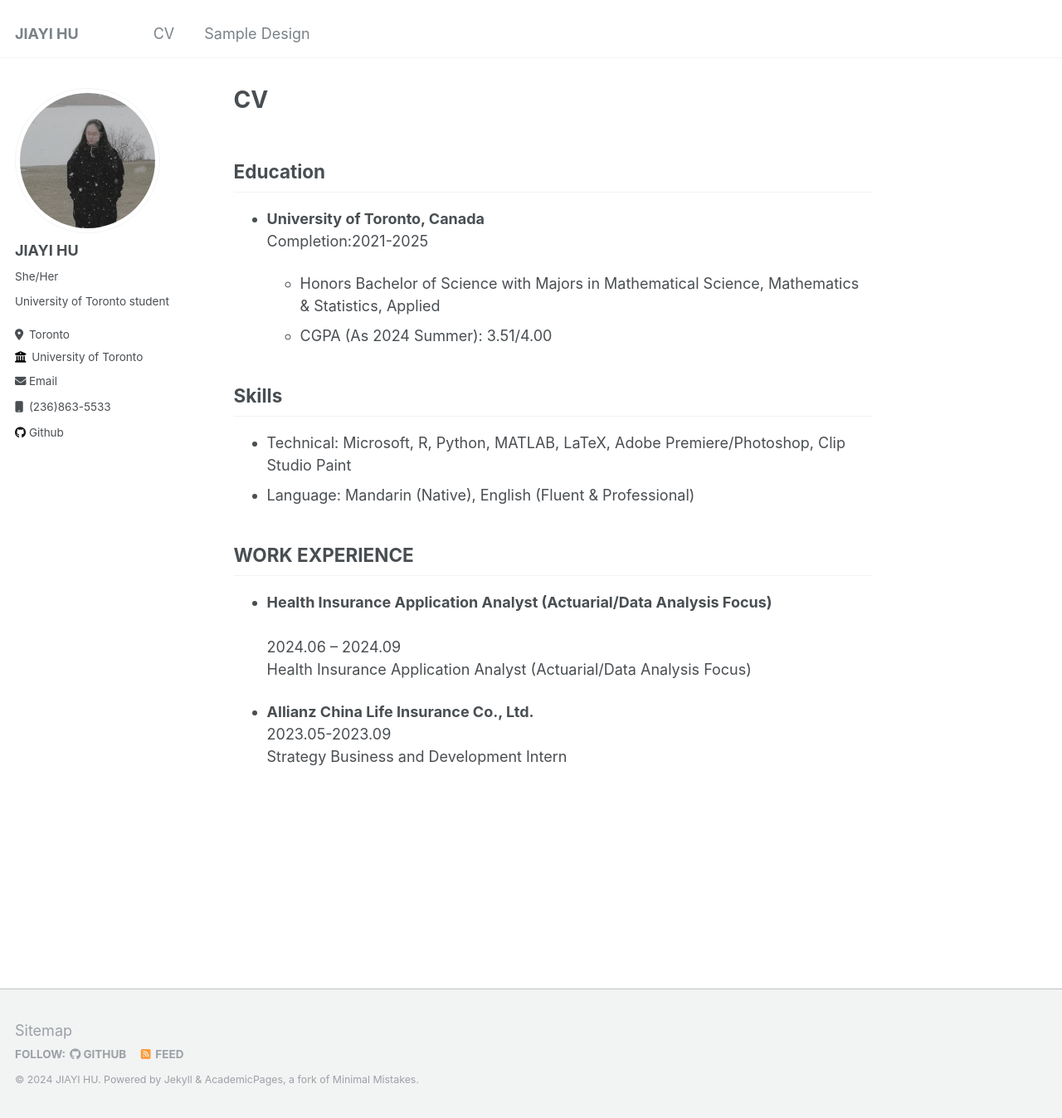
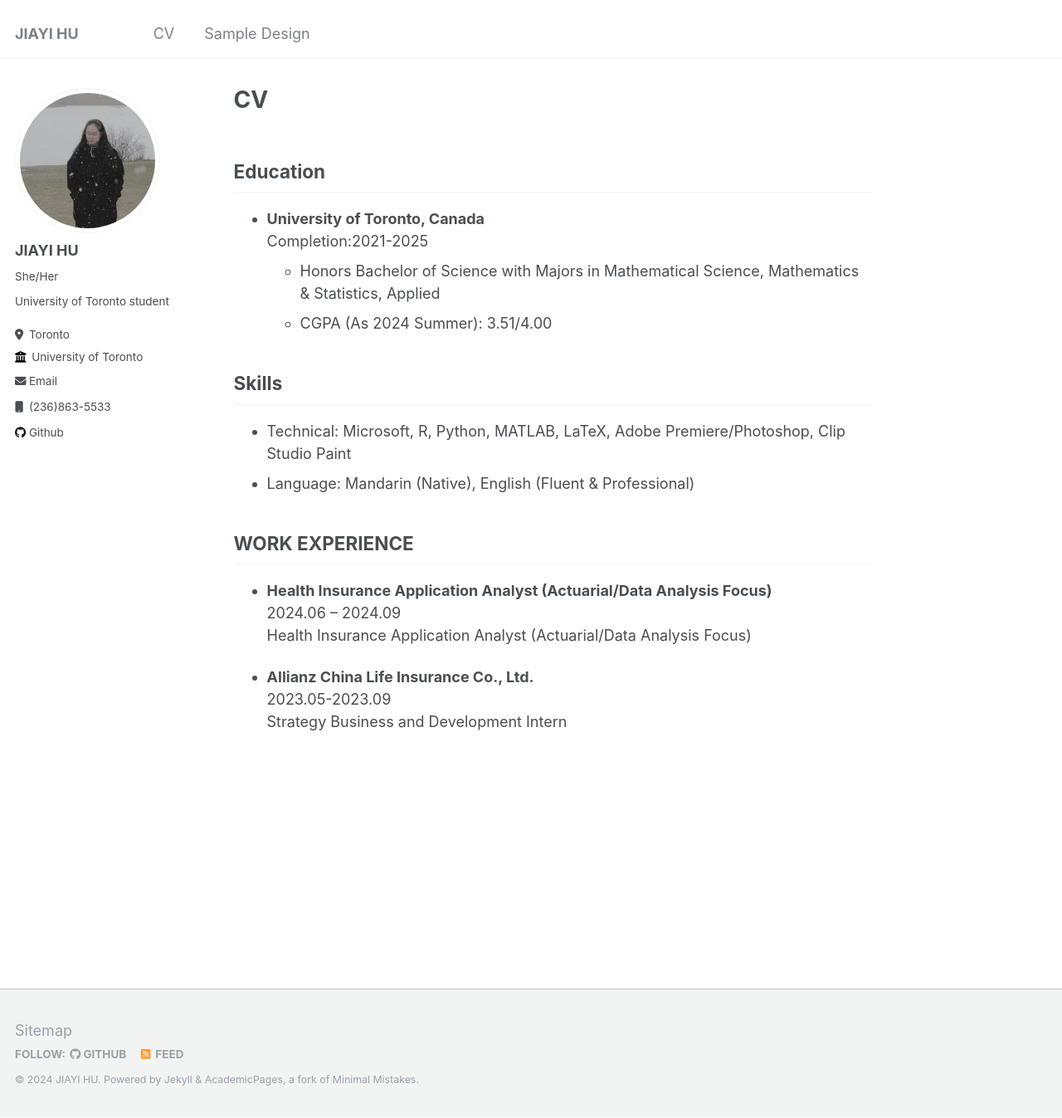
Before and after one commit to Aeon-Hu/Aeon-Hu.github.io, a Jekyll site: the page built from _pages/cv.md, in a window 1280 px wide and 1347 px high. Shown: the whole window at 83% size. Built offline with Jekyll 4.4.1, drawn with Linux system fonts in a browser that asks for light colours.

Commit message:
Update cv.md

```diff
--- a/_pages/cv.md
+++ b/_pages/cv.md
@@ -10,8 +10,7 @@ permalink: /cv/
 
 
 * **University of Toronto, Canada** <br/> Completion:2021-2025
-
-  *    Honors Bachelor of Science with Majors in Mathematical Science, Mathematics & Statistics, Applied
+  *   Honors Bachelor of Science with Majors in Mathematical Science, Mathematics & Statistics, Applied
   *  CGPA (As 2024 Summer): 3.51/4.00
 
 
@@ -23,11 +22,7 @@ permalink: /cv/
 ## WORK EXPERIENCE
 
 
-* **Health Insurance Application Analyst (Actuarial/Data Analysis Focus)**     <br/>
-     <span style="text-align: right;"> 2024.06 – 2024.09 </span> <br/>  Health Insurance Application Analyst (Actuarial/Data Analysis Focus)
+* **Health Insurance Application Analyst (Actuarial/Data Analysis Focus)**     <br/>  2024.06 – 2024.09  <br/>  Health Insurance Application Analyst (Actuarial/Data Analysis Focus)
 
 
-
-
-
-* **Allianz China Life Insurance Co., Ltd.**     <br/>     <span style="text-align: right;"> 2023.05-2023.09 </span> <br/> Strategy Business and Development Intern
+* **Allianz China Life Insurance Co., Ltd.**     <br/>   2023.05-2023.09  <br/> Strategy Business and Development Intern
```
